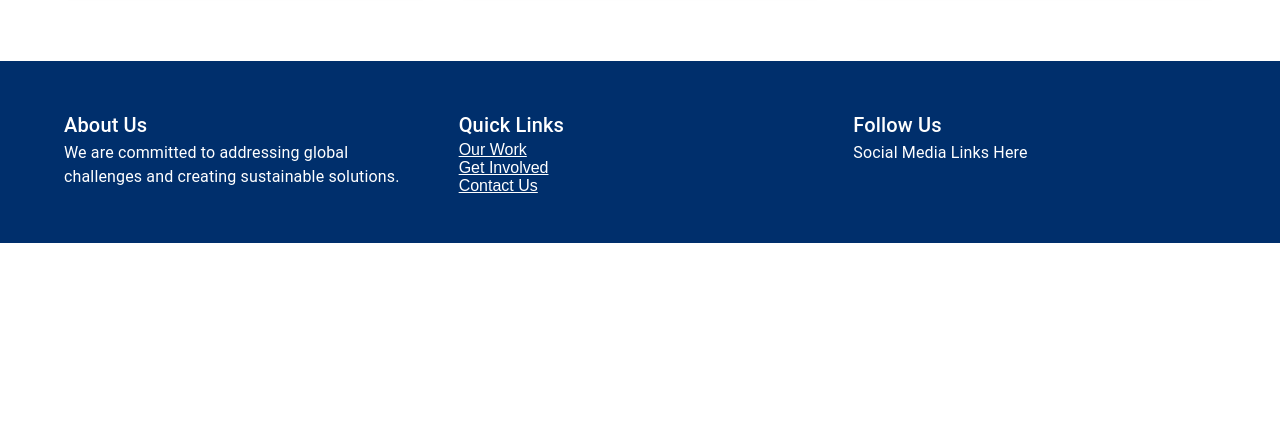
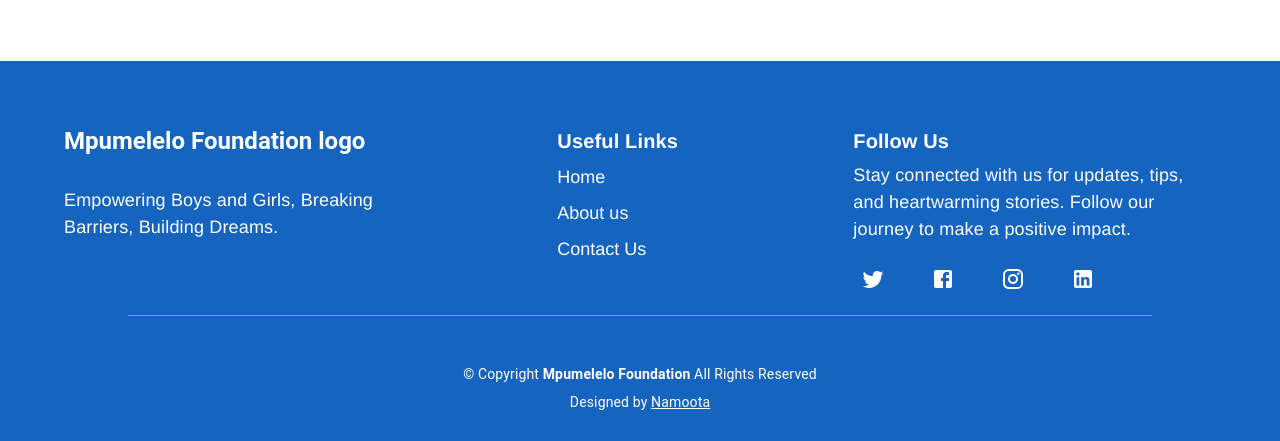
Before and after one commit to AyabongaQwabi/mpumelelo, a Next.js app: page / in a window 1280 px wide. Shown: the part 685-1126 px from the top of the page. Before the commit the page ends 928 px from the top, so only its background shows below. Built offline with nearby package versions, Linux system fonts and the light colour scheme.

Commit message:
Added footer component, can change colour and add logo in at a later stage

```diff
--- a/package.json
+++ b/package.json
@@ -11,6 +11,7 @@
   "dependencies": {
     "@emotion/react": "^11.13.3",
     "@emotion/styled": "^11.13.0",
+    "@mui/icons-material": "^6.1.4",
     "@mui/material": "^6.1.4",
     "next": "14.2.15",
     "react": "^18",
--- a/src/app/components/Footer.js
+++ b/src/app/components/Footer.js
@@ -1,29 +1,96 @@
 import React from 'react';
-import { Box, Container, Typography, Grid, Link } from '@mui/material';
+import { Container, Grid, Typography, TextField, Button, Box, Link, Divider } from '@mui/material';
+import { Home, Info, ContactMail, Email, Facebook, Instagram, LinkedIn, Twitter } from '@mui/icons-material';
 
-export default function Footer() {
+const Footer = () => {
   return (
-    <Box sx={{ backgroundColor: '#002F6C', color: '#fff', py: 6 }}>
-      <Container>
-        <Grid container spacing={4}>
+    <Box component="footer" sx={{ backgroundColor: 'primary.dark', color: 'white', py: 4, fontFamily: '"Roboto", "Montserrat", sans-serif'}}>
+      {/* Footer Links and Information */}
+      <Container maxWidth="lg" sx={{ mt: 4 }}>
+        <Grid container spacing={4} sx={{display: 'flex', justifyContent: 'space-between'}}>
+
+          {/* About Section */}
           <Grid item xs={12} md={4}>
-            <Typography variant="h6">About Us</Typography>
-            <Typography>
-              We are committed to addressing global challenges and creating sustainable solutions.
+            <Typography variant="h5" gutterBottom sx={{ fontWeight: 'bold' }}>Mpumelelo Foundation logo</Typography>
+            <Typography variant="body1" paragraph sx={{marginTop: '30px', fontFamily: 'Helvetica', fontSize: '18px'}}>
+              Empowering Boys and Girls, Breaking Barriers, Building Dreams.
             </Typography>
           </Grid>
-          <Grid item xs={12} md={4}>
-            <Typography variant="h6">Quick Links</Typography>
-            <Link href="#" color="inherit" sx={{ display: 'block' }}>Our Work</Link>
-            <Link href="#" color="inherit" sx={{ display: 'block' }}>Get Involved</Link>
-            <Link href="#" color="inherit" sx={{ display: 'block' }}>Contact Us</Link>
+
+          {/* Useful Links Section */}
+          <Grid item xs={12} md={2}>
+            <Typography variant="h6" sx={{fontFamily: 'Helvetica', fontWeight: 'bold', fontSize: '20px'}}>Useful Links</Typography>
+            <ul style={{ listStyleType: 'none'}}>
+              <li style={{ marginTop: '10px', fontFamily: 'Helvetica', fontSize: '18px' }}>
+                <Link href="#" color="inherit" sx={{ textDecoration: 'none', transition: 'color 0.3s ease', '&:hover': { color: '#142d4c'} }}>Home</Link></li>
+              <li style={{ marginTop: '15px', fontFamily: 'Helvetica', fontSize: '18px' }} >
+                <Link href="#" color="inherit" sx={{ textDecoration: 'none', transition: 'color 0.3s ease', '&:hover': { color: '#142d4c'} }}>About us</Link>
+              </li>
+              <li style={{ marginTop: '15px', fontFamily: 'Helvetica', fontSize: '18px' }} >
+                <Link href="#" color="inherit" sx={{ textDecoration: 'none', transition: 'color 0.3s ease', '&:hover': { color: '#142d4c'} }}>Contact Us</Link>
+              </li>
+            </ul>
           </Grid>
-          <Grid item xs={12} md={4}>
-            <Typography variant="h6">Follow Us</Typography>
-            <Typography>Social Media Links Here</Typography>
+
+          {/* Social Media Section */}
+          <Grid item xs={12} md={4} sx={{ paddingRight: '30px'}}>
+            <Typography variant="h6" sx={{fontFamily: 'Helvetica', fontWeight: 'bold', fontSize: '20px'}}>Follow Us</Typography>
+            <Typography variant="body1" paragraph sx={{ fontFamily: 'Helvetica', marginTop: '5px', fontSize: '18px'}}>
+              Stay connected with us for updates, tips, and heartwarming stories. Follow our journey to make a positive impact.
+            </Typography>
+            <Box sx={{display: 'flex', gap: '30px'}}>
+              {[
+                { color: '#1DA1F2', icon: <Twitter />, url: 'https://twitter.com/MpumeleloFoundation' },
+                { color: '#1877F2', icon: <Facebook />, url: 'https://facebook.com/MpumeleloFoundation' },
+                { color: '#E4405F', icon: <Instagram />, url: 'https://instagram.com/MpumeleloFoundation' },
+                { color: '#0A66C2', icon: <LinkedIn />, url: 'https://linkedin.com/company/MpumeleloFoundation' }
+              ].map(({ color, icon, url }, index) => (
+                <Link
+                  key={index}
+                  href={url}
+                  target="_blank"
+                  rel="noopener noreferrer"
+                  sx={{
+                    display: 'flex',
+                    alignItems: 'center',
+                    justifyContent: 'center',
+                    width: '40px',
+                    height: '40px',
+                    borderRadius: '50%',
+                    color: 'white',
+                    transition: 'all 0.5s ease',
+                    '&:hover': {
+                      backgroundColor: 'white',
+                      color: color,
+                    }
+                  }}
+                >
+                  {icon}
+                </Link>
+              ))}
+            </Box>
+
           </Grid>
+
         </Grid>
+      </Container>
+
+      {/* Add the Divider here */}
+      <Box display="flex" justifyContent="center" width="100%">
+        <Divider sx={{ my: 2, backgroundColor: 'rgba(255, 255, 255, 0.5)', width: '80%', height: '0.5px'}} />
+      </Box>
+
+      {/* Copyright Section */}
+      <Container maxWidth="lg" sx={{ mt: 4, textAlign: 'center' }}>
+        <Typography variant="body2">
+          © Copyright <strong>Mpumelelo Foundation</strong> All Rights Reserved
+        </Typography>
+        <Typography variant="body2" sx={{ mt: 1 }}>
+          Designed by <Link href="https://namoota.co.za/" color="inherit">Namoota</Link>
+        </Typography>
       </Container>
     </Box>
   );
-}
+};
+
+export default Footer;
```
Also changed, not shown: 1 other file (tests, documents, lock files or other folders).
